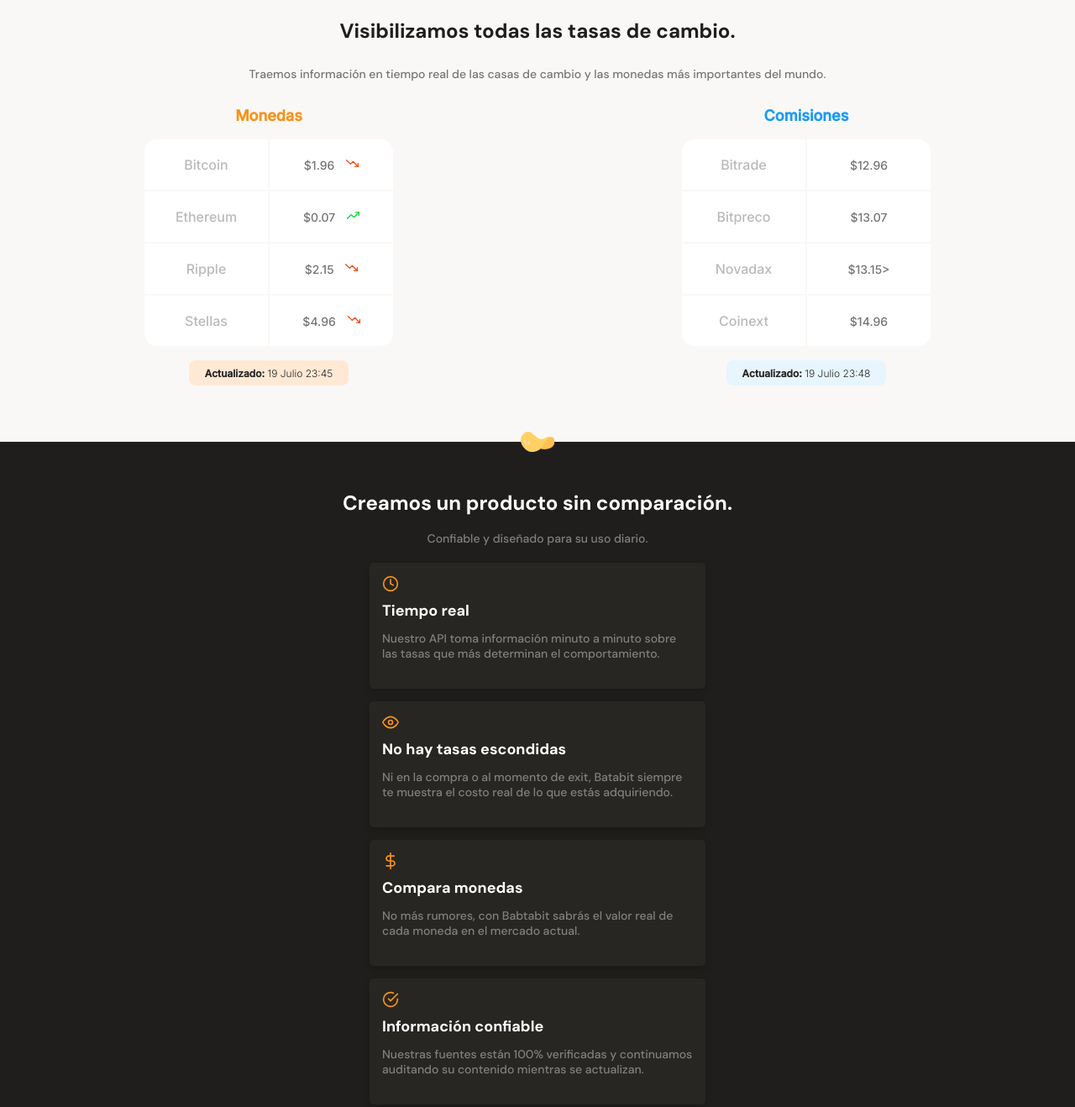
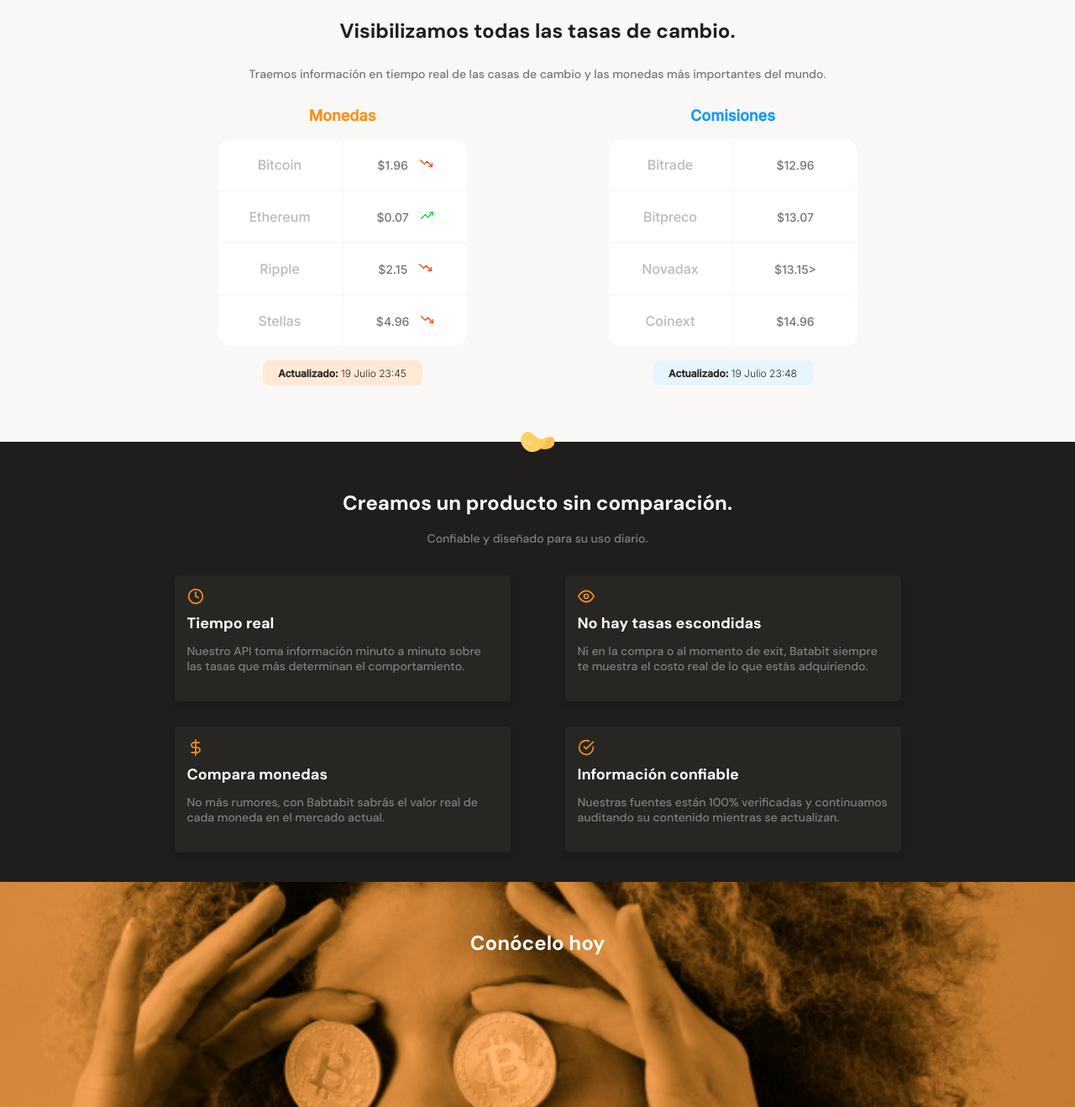
Before and after one commit to JeanPi22/Mobil-Cripto, a plain HTML site: page index.html in a window 1280 px wide. Shown: the part 640-1958 px from the top of the page at 84% size. Drawn offline with Linux system fonts and the light colour scheme.

Commit message:
Se organiza diseño para tablet

```diff
--- /dev/null
+++ b/css/tablet.css
@@ -0,0 +1,14 @@
+.main-tables-container {
+  display: flex;
+  width: 93rem;
+  margin: 0 auto;
+}
+.product-cards {
+  display: flex;
+  flex-wrap: wrap;
+  width: 93rem;
+  margin: 0 auto;
+}
+.plans-container--slider {
+  justify-content: center;
+}
--- a/index.html
+++ b/index.html
@@ -11,6 +11,7 @@
         href="https://fonts.googleapis.com/css2?family=DM+Sans:opsz,wght@9..40,400;9..40,500;9..40,700&family=Inter:wght@300;500&display=swap"
         rel="stylesheet">
     <link rel="stylesheet" href="./styles.css">
+    <link rel="stylesheet" href="./css/tablet.css" media="(min-width: 930px)">
 </head>
 
 <body>
@@ -91,6 +92,7 @@
                 <h2>Creamos un producto sin comparación.</h2>
                 <p>Confiable y diseñado para su uso diario.</p>
             </div>
+            <div class="product-cards">
                 <section class="product-cards--container">
                     <article class="product-detail-card">
                         <span class="clock"></span>
@@ -119,6 +121,7 @@
                         <p class="product--card-body">Nuestras fuentes están 100% verificadas y continuamos auditando su contenido mientras se actualizan.</p>
                     </article>
                 </section>
+            </div>
         </section>
         <section class="bitcoin-img-container">
             <h2>Conócelo hoy</h2>
--- a/styles.css
+++ b/styles.css
@@ -377,10 +377,10 @@
     position: relative;
     scroll-snap-align: center;
     width: 70%;
-    min-width: 23rem;
+    min-width: 19rem;
     max-width: 30rem;
     height: 25rem;
-    margin: 5rem 2rem 0;
+    margin: 5rem 0.5rem 0;
     padding: 0 1.5rem;
     background-color: var(--just-white);
     border-radius: 1.5rem;
```
Lines whose indentation alone changed are shown as unchanged.
